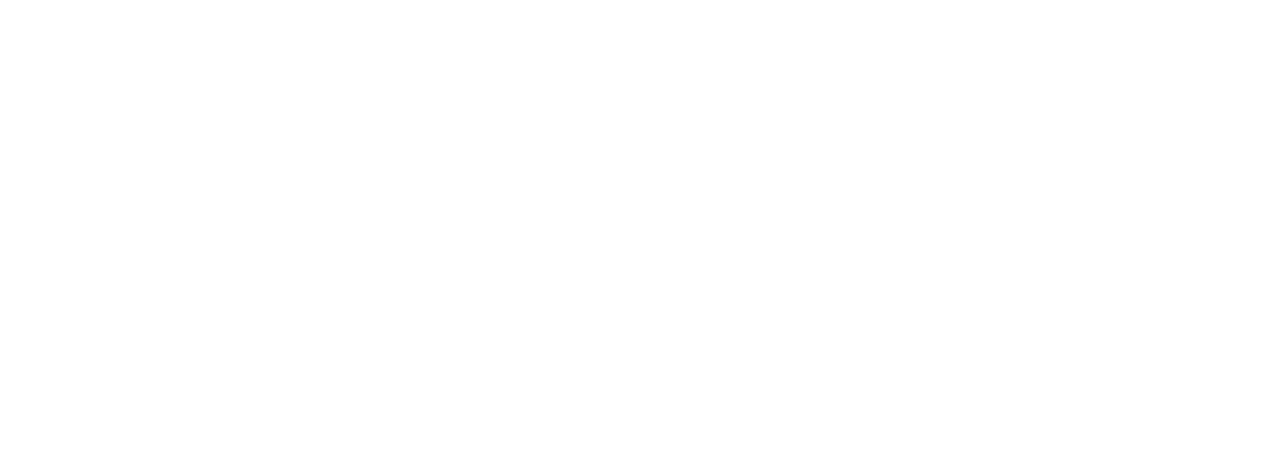
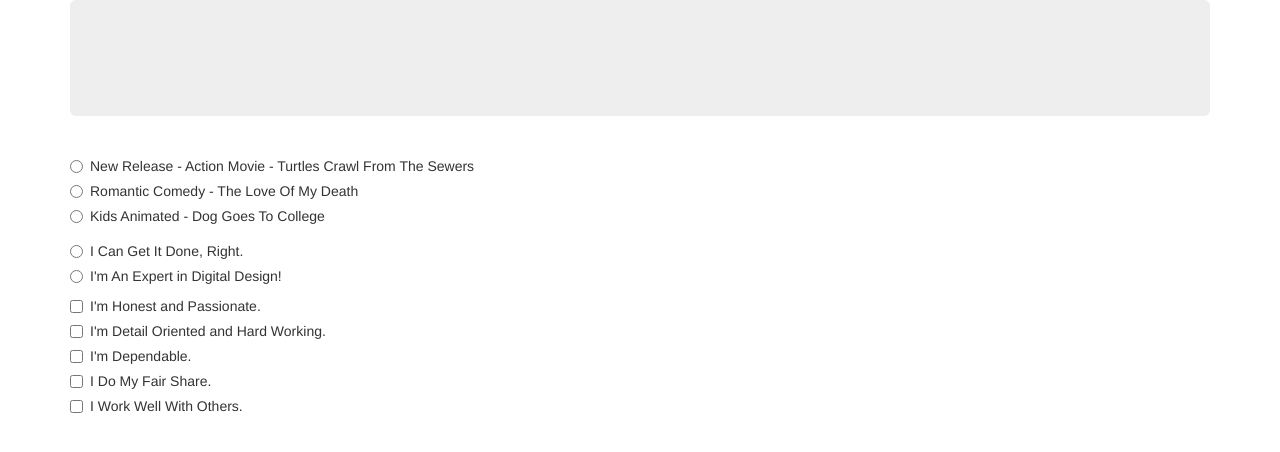
Before and after one commit to likewater/movie-tickets, a plain HTML site: page index.html in a window 1280 px wide. Drawn offline with nearby package versions, Linux system fonts and the light colour scheme.

Commit message:
add radio box form group.

```diff
--- a/index.html
+++ b/index.html
@@ -6,9 +6,86 @@
     <link href="css/styles.css" rel="stylesheet" type="text/css">
     <script src="js/scripts.js"></script>
     <meta charset="utf-8">
-    <title></title>
+    <title>Movie Tickets</title>
   </head>
   <body>
+    <div class="container">
+      <div class="jumbotron">
+        <h1></h1>
+      </div>
+      <div class="row">
+        <div class="col-md-12">
+          <form id="movieForm">
+            <div class="form-group">
+            <div class="radio">
+            <label>
+              <input type="radio" name="movieTitle" value="movieTitle1">
+              New Release - Action Movie - Turtles Crawl From The Sewers
+            </label>
+          </div>
+          <div class="radio">
+            <label>
+              <input type="radio" name="movieTitle" value="movieTitle2">
+              Romantic Comedy - The Love Of My Death
+            </label>
+          </div>
+          <div class="radio">
+            <label>
+              <input type="radio" name="movieTitle" value="movieTitle3">
+              Kids Animated - Dog Goes To College
+            </label>
+          </div>
+        </div><!--form group-->
 
+          <div class="radio">
+            <label>
+              <input type="radio" name="skill" value="designBackground4">
+              I Can Get It Done, Right.
+            </label>
+          </div>
+          <div class="radio">
+            <label>
+              <input type="radio" name="skill" value="designBackground5">
+                        I'm An Expert in Digital Design!
+            </label>
+          </div>
+
+
+
+
+          <div class="checkbox">
+             <label>
+               <input type="checkbox" name="personality" value="personality1">
+               I'm Honest and Passionate.
+            </label>
+          </div>
+          <div class="checkbox">
+            <label>
+              <input type="checkbox" name="personality" value="personality2">
+              I'm Detail Oriented and Hard Working.
+            </label>
+          </div>
+          <div class="checkbox">
+            <label>
+              <input type="checkbox" name="personality" value="personality3">
+              I'm Dependable.
+            </label>
+          </div>
+          <div class="checkbox">
+            <label>
+              <input type="checkbox" name="personality" value="personality4">
+              I Do My Fair Share.
+            </label>
+          </div>
+          <div class="checkbox">
+            <label>
+              <input type="checkbox" name="personality" value="personality5">
+              I Work Well With Others.
+            </label>
+          </div>
+        </form>
+        </div>
+      </div>
+    </div>
   </body>
 </html>
```
